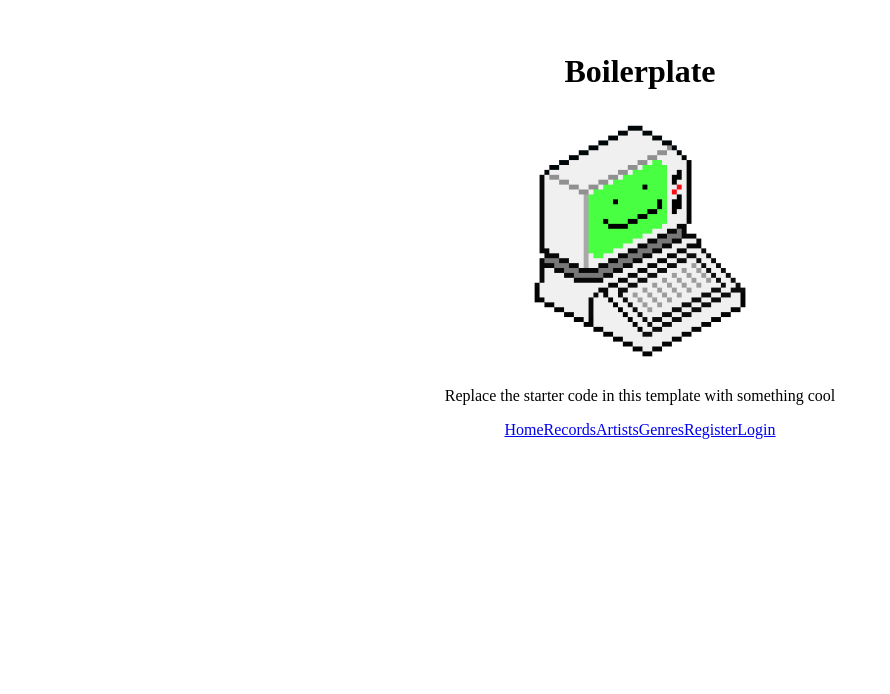
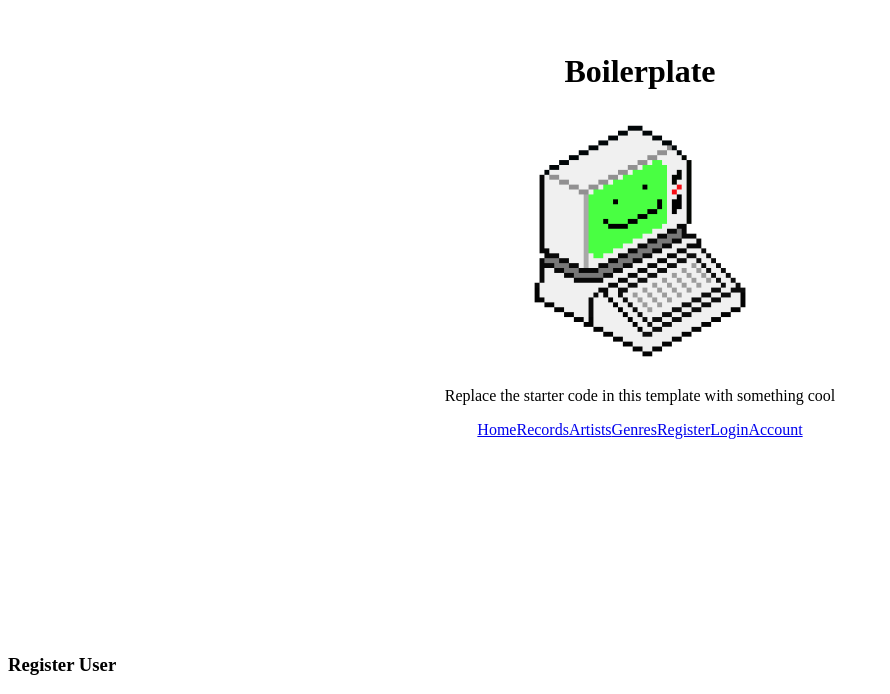
Before and after one commit to czuckero/record-store-capstone, a React (Vite) app: page /register in a window 1280 px wide. Shown: the part 173-867 px from the top of the page, without its empty margins (0-890 px from the left). Before the commit the page ends 816 px from the top, so only its background shows below. Built offline with nearby package versions, Linux system fonts and the light colour scheme.

Commit message:
Added register component and imported components into App.jsx

```diff
--- a/src/client/App.jsx
+++ b/src/client/App.jsx
@@ -2,6 +2,12 @@ import { useState } from 'react';
 import reactLogo from './assets/react.svg';
 import Login from './components/Login';
 import NavBar from './components/Navbar'
+import Records from './components/Records'
+import Artists from './components/Artists'
+import Genres from './components/Genres'
+import Register from './components/Register'
+import Account from './components/Account'
+
 import { Routes, Route } from 'react-router-dom'
 
 function App() {
@@ -17,7 +23,12 @@ function App() {
       </div>
       <div>
         <Routes>
+          <Route path='/records' element={ <Records /> } />
+          <Route path='/artists' element={ <Artists /> } />
+          <Route path='/genres' element={ <Genres /> } />
+          <Route path='/register' element={ <Register /> } />
           <Route path='/login' element={ <Login /> } />
+          <Route path='/account' element={ <Account /> } />
         </Routes>
       </div>
     </>
--- a/src/client/components/Navbar.jsx
+++ b/src/client/components/Navbar.jsx
@@ -10,6 +10,7 @@ const NavBar = () => {
         <Link to='/genres'>Genres</Link>
         <Link to='/register'>Register</Link>
         <Link to='/login'>Login</Link>
+        <Link to='/account'>Account</Link>
       </div>
     </>
   );
--- /dev/null
+++ b/src/client/components/Register.jsx
@@ -0,0 +1,13 @@
+import { useState } from "react";
+
+const Register = () => {
+  return (
+    <>
+      <div>
+        <h3>Register User</h3>
+      </div>
+    </>
+  );
+}
+
+export default Register;
```
